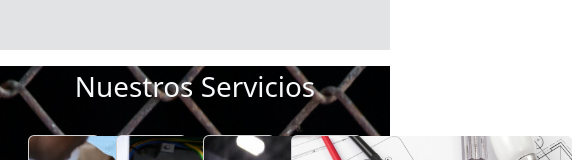
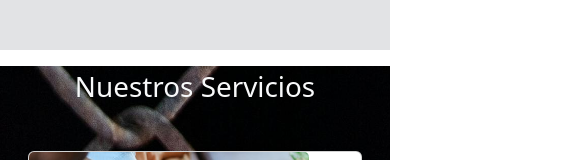
Before and after one commit to juacomiranda/electricidadgyg, a React (Vite) app: page / in a window 390 px wide. Shown: the part 768-928 px from the top of the page, 585 px wide, since content can reach past the window. Built offline with nearby package versions, Linux system fonts and the light colour scheme.

Commit message:
responsive

```diff
--- a/src/index.css
+++ b/src/index.css
@@ -21,7 +21,7 @@ footer {
     background-size: cover; /* Ajusta la imagen para que cubra el área */
     background-repeat: no-repeat; /* Evita la repetición */
     background-position: center; /* Centra la imagen */
-    height: 100vh; /* Ajusta la altura como desees */
+    /*height: 100vh;  Ajusta la altura como desees */
   }
 
   .card-img-top {
--- a/src/js/components/footer.jsx
+++ b/src/js/components/footer.jsx
@@ -3,7 +3,7 @@ import logo from "../../img/electricidad.png";
 
 export const Footer = () => (
 	<footer className="container-fluid mt-auto py-3 text-center">
-		<div className="d-flex justify-content-around">
+		<div className="d-flex flex-column justify-content-lg-around">
 			<div className="p-2">
 				<img src={logo} className="img rounded float-start" alt="Electrica GyG" />
 				<p className="text-danger">
--- a/src/js/components/navbar.jsx
+++ b/src/js/components/navbar.jsx
@@ -5,7 +5,7 @@ import  logo  from "../../img/electricidad.png";
 export const Navbar = () => {
 	return (
         <div className="container-fluid">
-        <nav className="navbar fixed-top bg-body-tertiary">
+        <nav className="navbar navbar-expand-lg fixed-top bg-body-tertiary">
             <div className="container-fluid mx-auto">
                 <a className="navbar-brand" href="#">
                     <img className="img d-inline-block align-text-top" src={logo} alt="Electricidad G&G" />
@@ -14,7 +14,7 @@ export const Navbar = () => {
                     <span className="navbar-toggler-icon"></span>
                 </button>
                 <div className="collapse navbar-collapse" id="navbarSupportedContent">
-                    <ul className="navbar-nav ms-auto me-5 mb-2 mb-lg-0 text-center ">
+                    <ul className="navbar-nav ms-auto me-5 mb-2 mb-lg-0 text-center">
                         <li className="nav-item">
                             <a className="nav-link active" aria-current="page" href="#">Inicio</a>
                         </li>
--- a/src/js/views/servicios.jsx
+++ b/src/js/views/servicios.jsx
@@ -8,8 +8,8 @@ import imagen4 from "../../img/planimetria.png";
 export const Servicios = () => {
     return (
         <div className="container-fluid malla mt-3 text-light p-1" id="servicios">
-            <h1 className="text-center"> Nuestros Servicios</h1>
-            <div className="d-flex p-3">
+            <h1 className="text-center mb-4"> Nuestros Servicios</h1>
+            <div className="d-flex flex-column flex-md-row p-3">
             <Card title="Estudios" imagen={imagen1} texto="Se presupuesta la medición de las variables eléctricas." />
             <Card title="Mantenimietos" imagen={imagen2} texto="Se considera la realización de un mantenimiento preventivo y uno predictivo."/>
             <Card title="Diagnosticos" imagen={imagen3} texto="Diagnostico de banco de condensadores fijo y con etapas" />
```
Also changed, not shown: index.html (line endings or trailing spaces).
